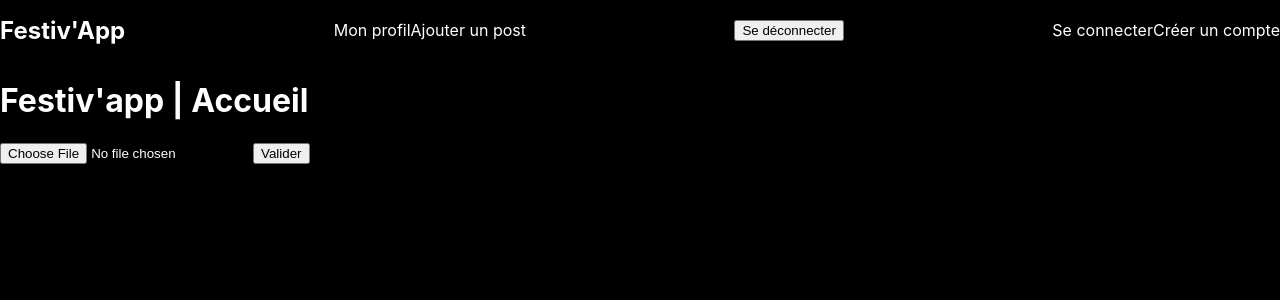
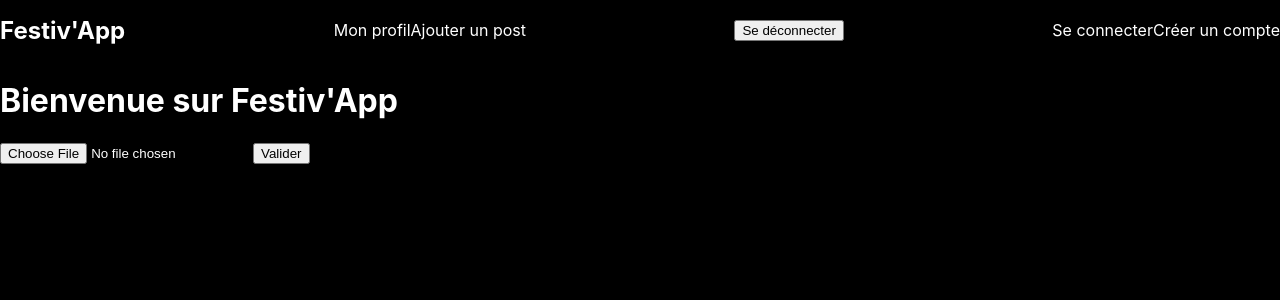
Before and after one commit to Eli-ngo/festivapp, a Next.js app: page / in a window 1280 px wide. Shown: the top 300 px of the page. Built offline with nearby package versions, Linux system fonts and the light colour scheme; no server answers.

Commit message:
upload images

```diff
--- a/pages/index.js
+++ b/pages/index.js
@@ -13,7 +13,7 @@ export default function Home() {
         <meta name="description" content="“Festiv'App” est une application qui rassemble tous les adeptes de festivals de musique du monde entier." />
         <link rel="icon" href="/favicon.ico" />
       </Head>
-      <h1>Festiv'app | Accueil</h1>
+      <h1>Bienvenue sur Festiv&apos;App</h1>
 
 
       <form  onSubmit={handleSubmit}>
```
